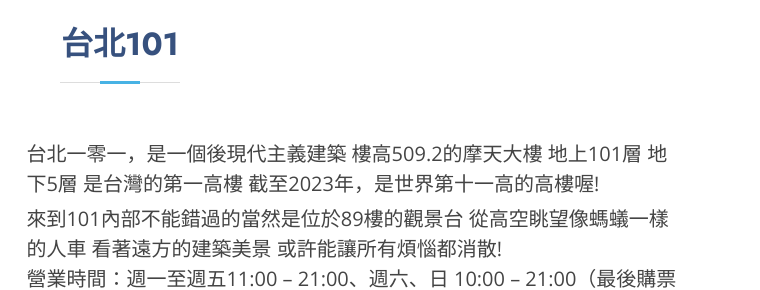
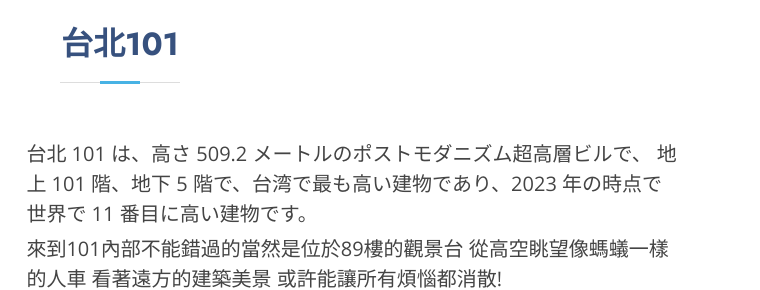
Before and after one commit to ghuyfo/tyficotion, a plain HTML site: page index.html in a window 1280 px wide. Shown: the part 1740-2030 px from the top of the page, 520-1280 px from the left. Drawn offline with nearby package versions, Linux system fonts and the light colour scheme.

Commit message:
Update index.html

```diff
--- a/index.html
+++ b/index.html
@@ -170,12 +170,8 @@
           <div class="p1">
            <div class="p1_w">
             <div class="p_content">
-              台北一零一，是一個後現代主義建築
-              樓高509.2的摩天大樓
-              地上101層
-              地下5層
-              是台灣的第一高樓
-              截至2023年，是世界第十一高的高樓喔!
+              台北 101 は、高さ 509.2 メートルのポストモダニズム超高層ビルで、
+                地上 101 階、地下 5 階で、台湾で最も高い建物であり、2023 年の時点で世界で 11 番目に高い建物です。
 
              </div>
 
```
